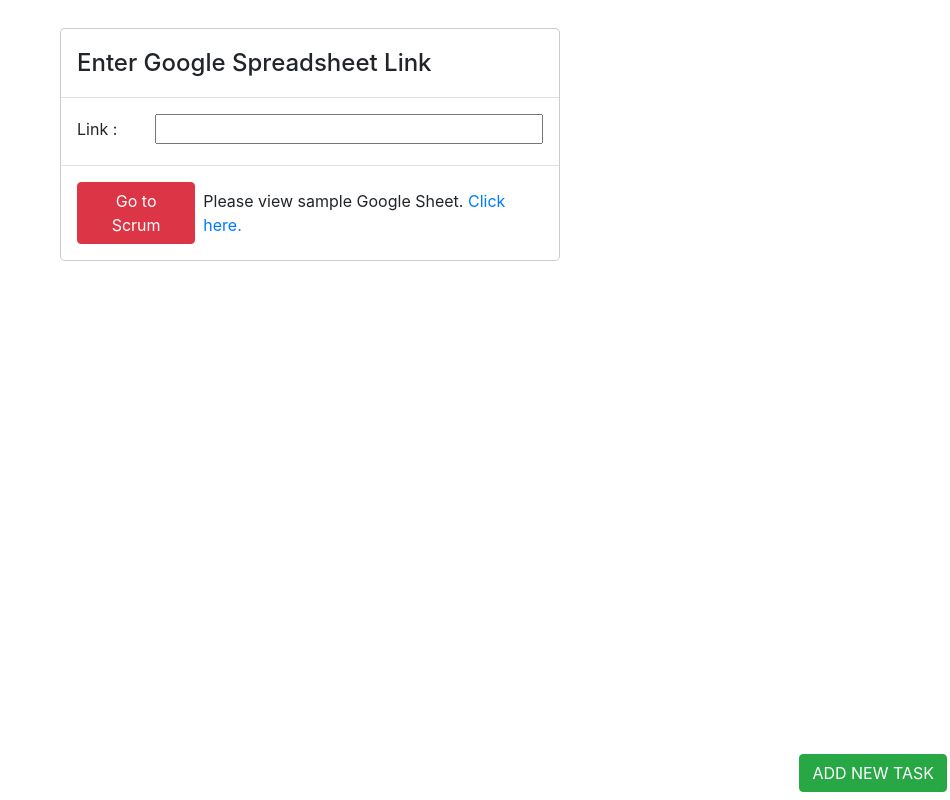
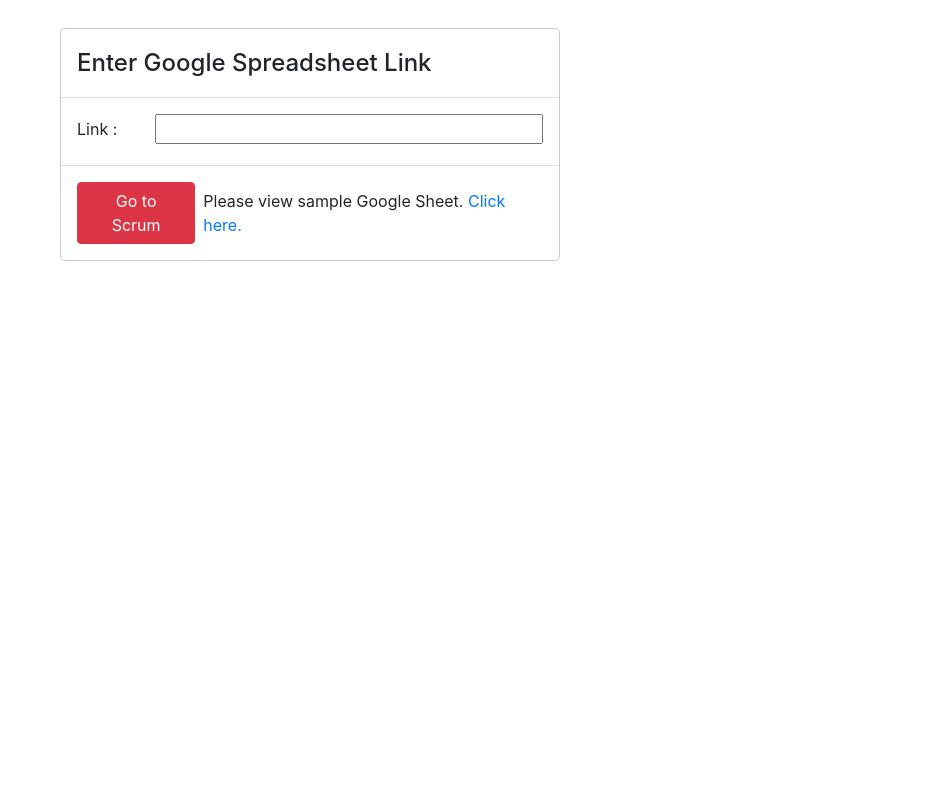
Before and after one commit to utkarsh1996/task_manager, an Angular app: page / in a window 1280 px wide. Shown: the whole page, without its empty margins (330-1280 px from the left). Built offline with nearby package versions, Linux system fonts and the light colour scheme.

Commit message:
Add task button out of parent div issue fix

```diff
--- a/src/app/app.component.html
+++ b/src/app/app.component.html
@@ -100,8 +100,9 @@
         </div>
     </div>
   </div>
-  </div>
-  <div><button title="click to add task" class="btn btn-success" style="z-index: +999; position: fixed; bottom: 8px; right: 3px;" (click)="openTask()">ADD NEW TASK</button></div>
+<div><button title="click to add task" class="btn btn-success" style="z-index: +999; position: fixed; bottom: 8px; right: 3px;" (click)="openTask()">ADD NEW TASK</button></div>
+
+</div>
 
 
   <!-- </div>
```
